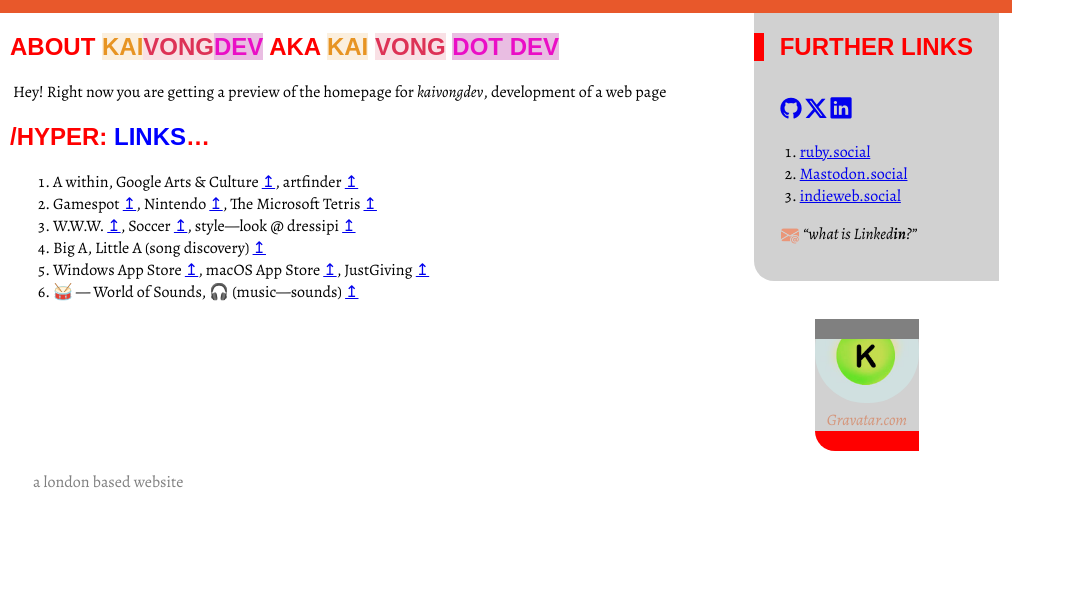
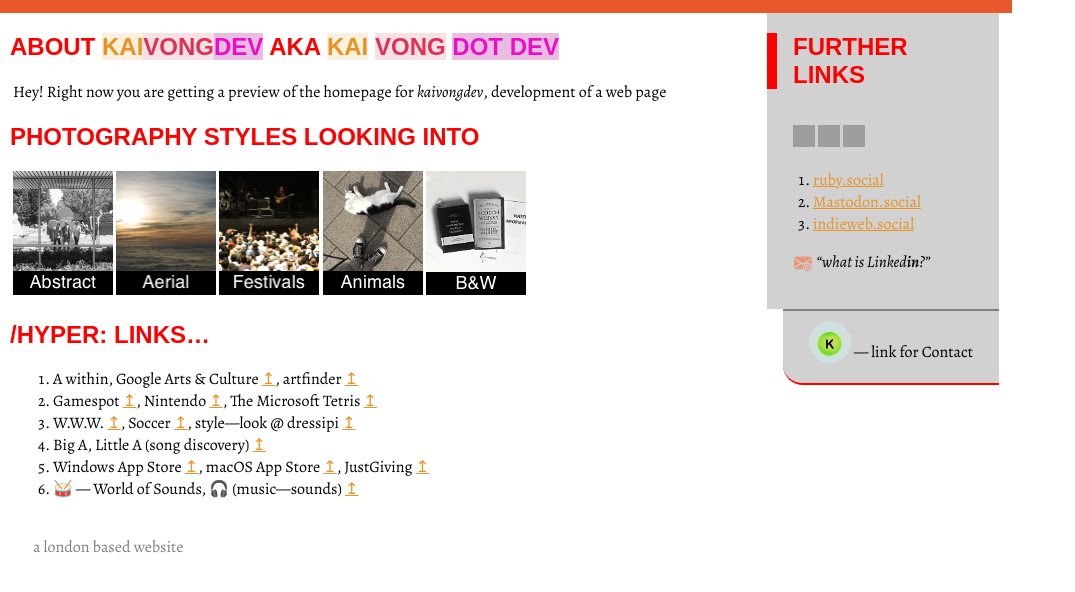
Before and after one commit to kaivongcom/kaivongcom.github.io, a PHP site: page / in a window 1280 px wide. Shown: the top 592 px of the page, without its empty margins (0-1075 px from the left). Run offline with PHP 8.4, Linux system fonts and the light colour scheme; grey boxes are pictures that could not be loaded.

Commit message:
restyle page includes text edits

```diff
--- a/index.html
+++ b/index.html
@@ -1,12 +1,13 @@
 <!DOCTYPE html>
 <html lang="en" id="HTMLPageContent" class="html1999 html">
    <head>
-      <title>omg it's kai vong's homepage online</title>
+      <title>oh-my-goodness, it's kai vong's homepage online</title>
             <meta charset="UTF-8">
             <meta name="author" content="@kaivongdev / @crimsonkinda">
             <meta name="description" content="page on kaivong.com, kaivong.dev, kaichanvong.github.io">
             <meta name="viewport" content="width=640, initial-scale=1" />
-            <link href="https://kaivongcom.github.io/style-sheets/styles.css?version=202509" rel="stylesheet" type="text/css" >
+            <!-- <link href="https://kaivongcom.github.io/style-sheets/styles.css?version=202509" rel="stylesheet" type="text/css" > -->
+            <link href="style-sheets/styles.css?version=202509" rel="stylesheet" type="text/css" >
             <link href="https://kaivongcom.github.io/images/favicon.ico" rel="icon" type="image/x-icon">
             <link rel="preconnect" href="https://fonts.googleapis.com">
             <link rel="preconnect" href="https://fonts.gstatic.com" crossorigin>
@@ -21,6 +22,13 @@
                   <span class="highlight1">kai</span> <span class="highlight2">vong</span> <span class="highlight3"><span title="&#8243;.&#8243; AKA dot">dot</span> dev</span>
               </h2>
             <p>Hey! Right now you are getting a preview of the homepage for <em>kaivongdev</em>, development of a web page</p>
+
+            <h2 class="headline2" >Photography styles looking into</h2>
+            <img src="pictures/categories/abstract-14358686874_da68a123d4_o-100square.gif" width="100" height="124" alt="abstract">
+            <img src="pictures/categories/aerial-and-more-sun_2698776807_o-100square.gif" width="100" height="124" alt="aerial">
+            <img src="pictures/categories/festival_2703521579_o.gif" width="100" height="124" alt="festivals">
+            <img src="pictures/categories/animals-11017652_401099086718726_1524685622_n_17841776914037719.gif" width="100" height="124" alt="animals">
+            <img src="pictures/categories/never-white-on-scotch-water-information-sq100-bw.gif" width="100" height="124" alt="B&W: black and white">
               <h2 class="headline2" title="M–HLK: based on People, Apps, Happenings (k?)">/Hyper: <span class="alt-text-color">Links</span><span title="ellipses AKA: a set of dots (…) indicating ellipsis">&#x2026;</span></h2>
             <ol class="link-lists">
               <li><span class="focus-highlightable">A within, Google Arts <span title="ampersand --and">&#38;</span>
@@ -51,19 +59,19 @@
                       <a href="https://github.com/kaivongcom" id="githubLinkContent"
                          title="personal developer platform on github of kai"
                          rel="me">
-                        <img src="images/SMChannels/kaivongcom-on-githubcom.png" alt="" width="22" height="22"></a>
+                        <img src="images/SMChannels/kaivongcom-on-githubcom-o.gif" alt="" width="22" height="22"></a>
                     </li>
                     <li class="bi-twitter-x list-item">
                       <a href="https://x.com/kaivongdev"
                          id="twitterXLinkContent"
                          title="seen Happenings on 🌐 𝕏? link for kaivongcom online happenings, more"
-                         rel="me"><img src="images/SMChannels/kaivongcom-on-xcom.png" alt="" width="22" height="22">
+                         rel="me"><img src="images/SMChannels/kaivongcom-on-xcom-o.gif" alt="" width="22" height="22">
                       </a></li>
                     <li class="bi-linkedin list-item">
                       <a href="http://linkedin.com/in/kaichanvong"
                          id="linkedinLinkContent"
                          title="professional networking on linkedin of kai"
-                         rel="me"><img src="images/SMChannels/kaivongcom-on-linkedincom.png" alt="" width="22" height="22"></a>
+                         rel="me"><img src="images/SMChannels/kaivongcom-on-linkedincom-o.gif" alt="" width="22" height="22"></a>
                     </li>
                   </ul>
                 </div>
@@ -79,9 +87,10 @@
              </p>
       </div>
     </div>
-    <p id="links-onto-gravatar" class="aside"><a href="https://gravatar.com/kaivongcom"><img src="images/pictures/monograms/monogram-k-heyhey2a.jpg"
-       width="104" height="104" class="monogram" alt="monogram-k (note-binary-01101011)"></a>
-      <br title="some kinda super hero character missing?"><em title="gravatar"><a>Gravatar.com</a></em>
+    <p id="links-onto-gravatar" class="aside"><a class="link-block" href="https://gravatar.com/kaivongcom"><img src="images/pictures/monograms/monogram-k-heyhey2a.jpg"
+       width="42" height="42" class="monogram" alt="monogram-k (note-binary-01101011)"></a>
+     &mdash; link for Contact
+      <br title="some kinda super hero character missing?"><!-- em title="gravatar"><a>Gravatar.com</a></em -->
     </p>
     <p id="footer">a london based website</p>
     </body>
--- a/style-sheets/styles.css
+++ b/style-sheets/styles.css
@@ -1,3 +1,5 @@
+a:link { color: #E79423; }
+
 h2.headline2 .highlight1 { background-color: #FBEFDE; color: #E79423; }
 h2.headline2 .highlight2 { background-color: #F9E0E5; color: #DD3256; }
 h2.headline2 .highlight3 { background-color: #E9BDE2; color: #EA0EC6; }
@@ -27,7 +29,6 @@ h2.headline2 .highlight3 { background-color: #E9BDE2; color: #EA0EC6; }
   padding-left: 16px;
   text-transform: uppercase;
 }
-.headline2 .alt-text-color{ color: blue }
 .content .headline2 {
   margin-left: -13px;
   margin-left: -26px;
@@ -44,17 +45,19 @@ h2.headline2 .highlight3 { background-color: #E9BDE2; color: #EA0EC6; }
   margin: 0 13px 0 0;
 }
 .monogram { clear: both; }
-#links-onto-gravatar { clear: both;
+#links-onto-gravatar {
   float: right;
-  margin: 0 80px 0 0;
-  padding: 0;
-  border-top: 20px solid gray;
-  border-bottom: 20px solid red;
+  border-radius: 0 0 0 20px;
+  margin: 0;
+  padding-top: 30px;
+  border-top: 2px solid gray;
+  border-bottom: 2px solid red;
   overflow: hidden;
   text-align: center;
-  color: #D5957A;
 }
-#links-onto-gravatar img {border-radius: 50px; margin-top: -40px; }
+#links-onto-gravatar img {border-radius: 25px; margin-top: -40px;
+  vertical-align: text-bottom; }
+#links-onto-gravatar .link-block:after { content: ' '; display: inline-block; }
 .pic-lists {
   background-color: #333;
   border: 6px solid #111;
@@ -64,11 +67,14 @@ h2.headline2 .highlight3 { background-color: #E9BDE2; color: #EA0EC6; }
   width: 340px;
 }
 .pic-lists .item { display: inline-block; }
+
+.aside,
+#links-onto-gravatar {
+  max-width: 180px;
+}
 .aside {
   background: #d1d1d1;
-  border-radius: 0 0 0 20px;
   float: right;
-  max-width: 360px;
   overflow: hidden;
   padding: 0 26px 20px 26px;
 }
```
